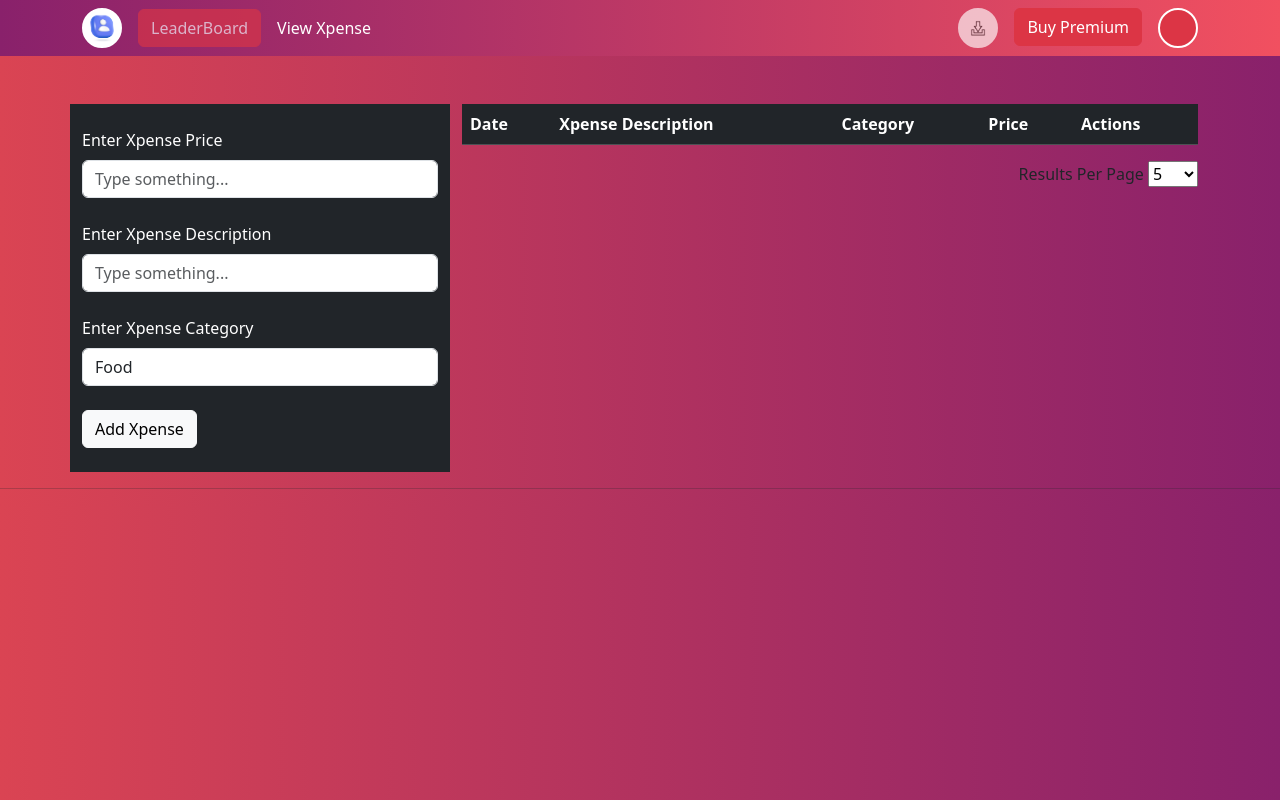
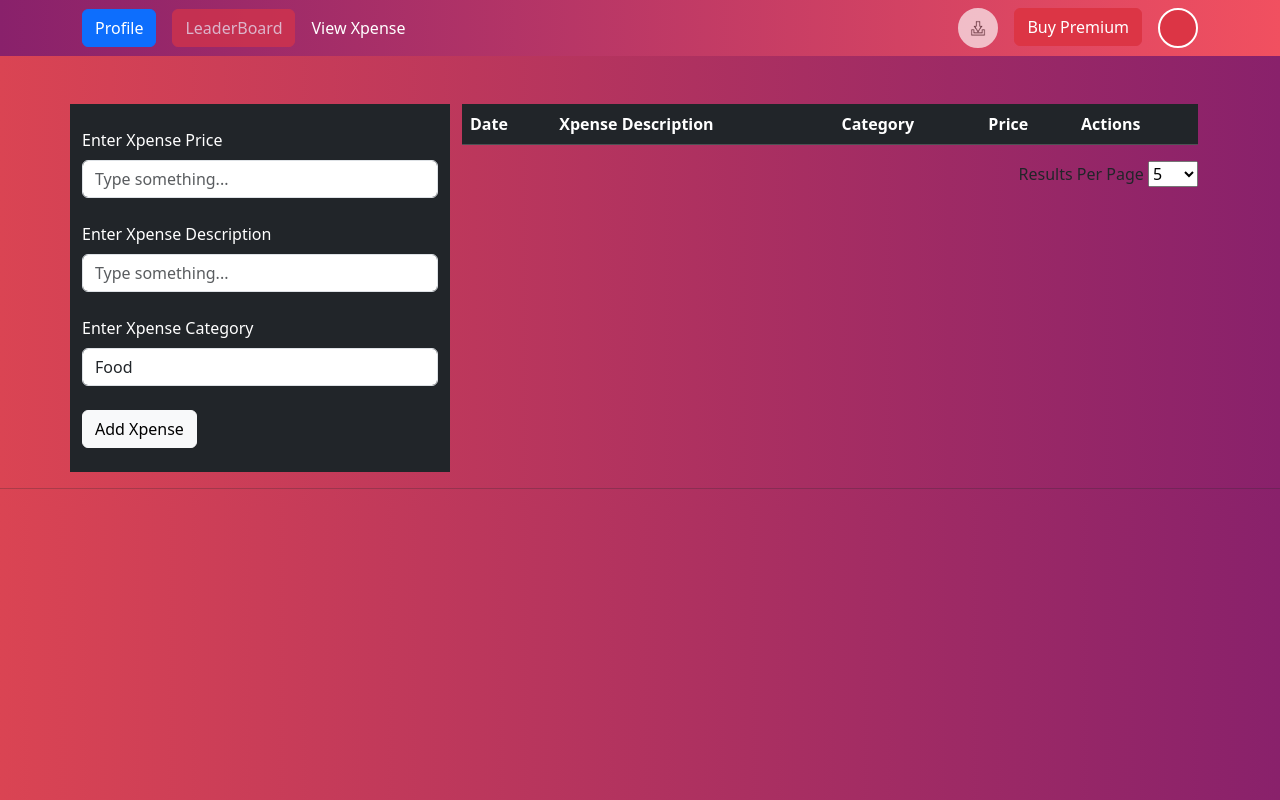
Before and after one commit to MaazDanish/BudgetBuddy, a plain HTML site: page Frontend/xpense.html in a window 1280 px wide. Drawn offline with nearby package versions, Linux system fonts and the light colour scheme; no server answers.

```diff
--- a/Backend/Controller/resetPasswordController.js
+++ b/Backend/Controller/resetPasswordController.js
@@ -49,6 +49,7 @@
             to: req.params.email,
             text: `Your reset password link is here. Click it to change Password - http://localhost:4444/BudgetBuddy/user/password/reset-password/${uuid} This is valid for one time only.`
         }
+
 
         transporter.sendMail(mailOptions, function (error, info) {
             if (error) {
--- a/Frontend/xpense.html
+++ b/Frontend/xpense.html
@@ -13,8 +13,8 @@
 <body>
     <nav class="navbar navbar-expand-lg navbar-white bg-color">
         <div class="container">
-            <button type="button" class="btn profileLogo" data-bs-toggle="modal" data-bs-target="#exampleModal">
-                <!-- Profile Logo Button -->
+            <button type="button" class="btn btn-primary" data-bs-toggle="modal" data-bs-target="#exampleModal">
+                <!-- Profile Logo Button -->Profile
             </button>
             <button type="button" class="btn btn-danger ms-3" data-bs-toggle="modal" data-bs-target="#exampleModal2"
                 id="leaderboardButton" disabled>
```
